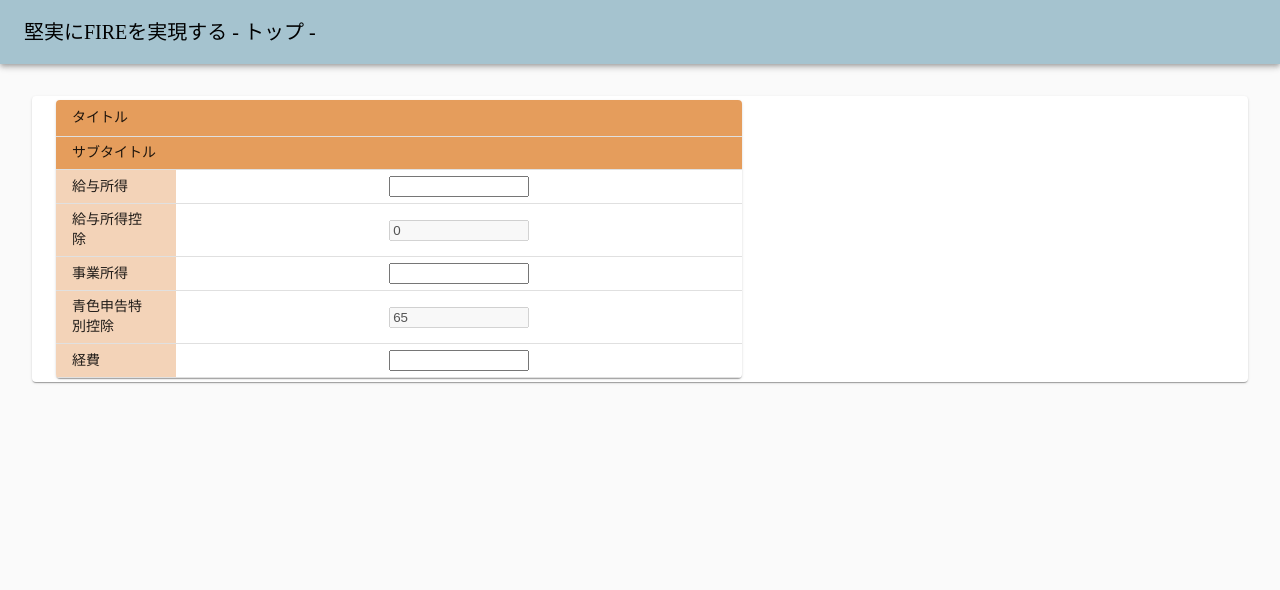
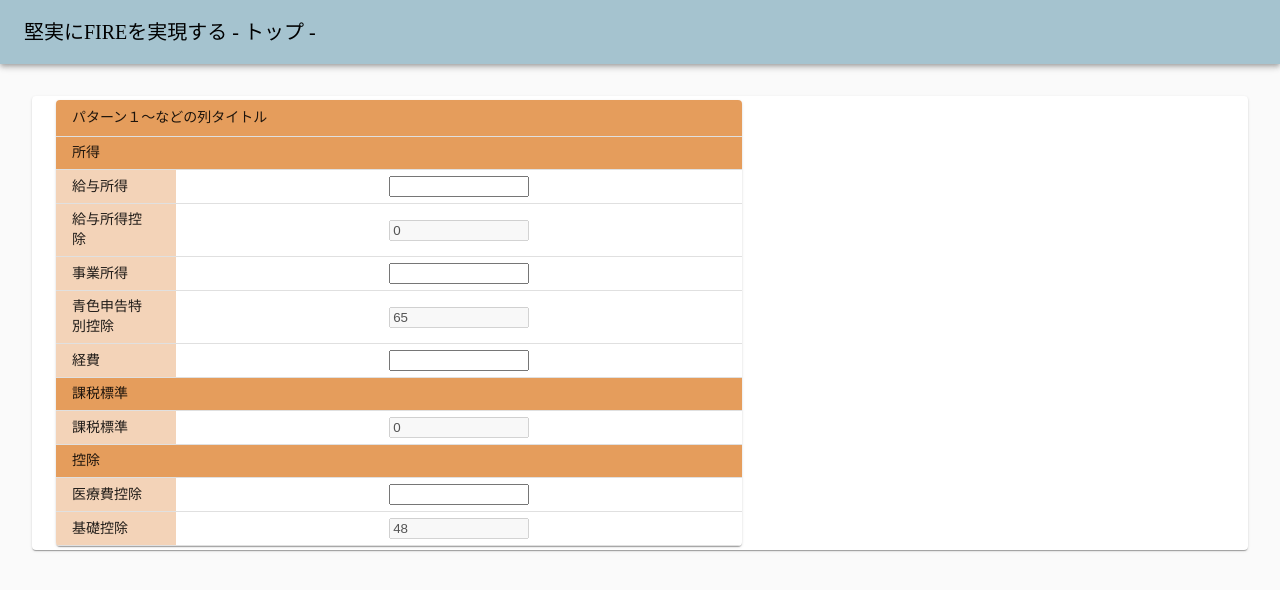
Before and after one commit to somurieengieer/fire-simulator, a React (Create React App) app: page /tax in a window 1280 px wide. Shown: the top 590 px of the page. Built offline with nearby package versions, Linux system fonts and the light colour scheme.

Commit message:
控除をテーブルに表示

```diff
--- a/src/features/tax/tax.ts
+++ b/src/features/tax/tax.ts
@@ -112,7 +112,7 @@ const soleProprietorIncome = (): InnerIncome => {
 export const commonDeductions = (): InnerEditableDeduction[] => {
   return [{name: '医療費控除',
     amount: 0,
-    editable: false}
+    editable: true}
     ]
 }
 export const commonCalculatedDeductions = (): InnerAutoCalculatedDeduction[] => {
--- a/src/layout/molecules/TaxPaper.tsx
+++ b/src/layout/molecules/TaxPaper.tsx
@@ -22,7 +22,7 @@ export function TaxPaper({taxSet, index}: FirePatternPaperProps) {
   return (
     <Box m={1}>
       <Paper style={{width: '100%'}}>
-        <TaxTable taxSet={taxSet} incomeAndDeductionSetIndex={index}/>
+        <TaxTable taxSet={taxSet} taxSetIndex={index}/>
       </Paper>
     </Box>
   );
--- a/src/layout/molecules/TaxTable.tsx
+++ b/src/layout/molecules/TaxTable.tsx
@@ -4,7 +4,7 @@ import {makeStyles} from "@material-ui/core/styles";
 import {usePatternTableStyles} from "./PhaseTableItems";
 import {theme} from "../materialui/theme";
 import {TaxHeaderRowSet, TaxIncomeTableRowSet, TaxSubHeaderRowSet} from "./TaxTableItems";
-import {Income, TaxSet, updateTaxSet} from "../../features/tax/taxSlice"
+import {Deduction, Income, TaxSet, updateTaxSet} from "../../features/tax/taxSlice"
 import {useDispatch} from "react-redux";
 
 const useStyles = makeStyles({
@@ -20,28 +20,33 @@ const useStyles = makeStyles({
 });
 
 interface PhasesTableProps {
-  incomeAndDeductionSetIndex: number,
+  taxSetIndex: number,
   taxSet: TaxSet,
 }
 
-export function TaxTable({incomeAndDeductionSetIndex, taxSet}: PhasesTableProps) {
+export function TaxTable({taxSetIndex, taxSet}: PhasesTableProps) {
 
   const classes = useStyles();
   const tableClasses = usePatternTableStyles();
   const dispatch = useDispatch();
 
-  const updateDeductions = (incomeIndex: number, index: number, updatedValue: any): void => {
+  const updateIncomeDeductions = (incomeIndex: number, index: number, updatedValue: any): void => {
     const newTaxSet = JSON.parse(JSON.stringify(taxSet))
-    // @ts-ignore
     newTaxSet.incomes[incomeIndex].deductions[index] = updatedValue
-    dispatch(updateTaxSet({taxSet: newTaxSet, index: incomeAndDeductionSetIndex}))
+    dispatch(updateTaxSet({taxSet: newTaxSet, index: taxSetIndex}))
   }
 
   const updateIncome = (incomeIndex: number, updatedValue: any): void => {
     console.log('updatedIncome called', taxSet, incomeIndex, updatedValue)
     const newIncomeAndDeductionSet = JSON.parse(JSON.stringify(taxSet))
     newIncomeAndDeductionSet.incomes[incomeIndex].amount = updatedValue
-    dispatch(updateTaxSet({taxSet: newIncomeAndDeductionSet, index: incomeAndDeductionSetIndex}))
+    dispatch(updateTaxSet({taxSet: newIncomeAndDeductionSet, index: taxSetIndex}))
+  }
+
+  const updateDeduction = (deductionIndex: number, updatedValue: any): void => {
+    const newTaxSet = JSON.parse(JSON.stringify(taxSet))
+    newTaxSet.deductions[deductionIndex] = updatedValue
+    dispatch(updateTaxSet({taxSet: newTaxSet, index: taxSetIndex}))
   }
 
   const updateChecked = (incomeIndex: number, index: number, updatedValue: any): void => {
@@ -58,9 +63,9 @@ export function TaxTable({incomeAndDeductionSetIndex, taxSet}: PhasesTableProps)
                      size={'small'}
               >
 
-                <TaxHeaderRowSet title={'タイトル'} />
+                <TaxHeaderRowSet title={'パターン１〜などの列タイトル'} />
                 <TableBody>
-                  <TaxSubHeaderRowSet title={'サブタイトル'} />
+                  <TaxSubHeaderRowSet title={'所得'} />
                   {taxSet.incomes.map((income: Income, incomeIndex: number) => (
                     <>
                       <TaxIncomeTableRowSet rowLabel={income.name}
@@ -70,21 +75,31 @@ export function TaxTable({incomeAndDeductionSetIndex, taxSet}: PhasesTableProps)
                       {income.deductions && income.deductions.map((deduction, i) => (
                         <TaxIncomeTableRowSet rowLabel={deduction.name}
                                               value={deduction.amount || ''}
-                                              onChange={v => updateDeductions(incomeIndex, i, v)}
+                                              onChange={v => updateIncomeDeductions(incomeIndex, i, v)}
                                               onChangeCheck={v => updateChecked(incomeIndex, i, v)}
                                               disabled={!deduction.editable}
                         />
                       ))}
-                      {/*<TableCell className={tableClasses.tableCell} align="center">*/}
-                      {/*  {income.}*/}
-                      {/*</TableCell>*/}
                     </>
                     ))}
                   {/*<SubHeaderRowSet title={'収入'} colSpan={titleColSpan()} />*/}
                   {/*<TableRowSet rowLabel={'手取り'}*/}
                   {/*             phaseClasses={phases}*/}
                   {/*             valueCallback={p => p.income}*/}
-                  {/*             onChange={(newValue, i) => updateDeductions(i, 'income', newValue)} />*/}
+                  {/*             onChange={(newValue, i) => updateIncomeDeductions(i, 'income', newValue)} />*/}
+                  <TaxSubHeaderRowSet title={'課税標準'} />
+                  <TaxIncomeTableRowSet rowLabel={'課税標準'}
+                                        value={taxSet.baseOfTaxation || ''}
+                                        disabled={true}
+                  />
+                  <TaxSubHeaderRowSet title={'控除'} />
+                  {taxSet.deductions.map((deduction: Deduction, deductionIndex: number) => (
+                    <TaxIncomeTableRowSet rowLabel={deduction.name}
+                                          value={deduction.amount || ''}
+                                          onChange={v => updateDeduction(deductionIndex, v)}
+                                          disabled={!deduction.editable}
+                    />
+                    ))}
                 </TableBody>
               </Table>
             </TableContainer>
```
